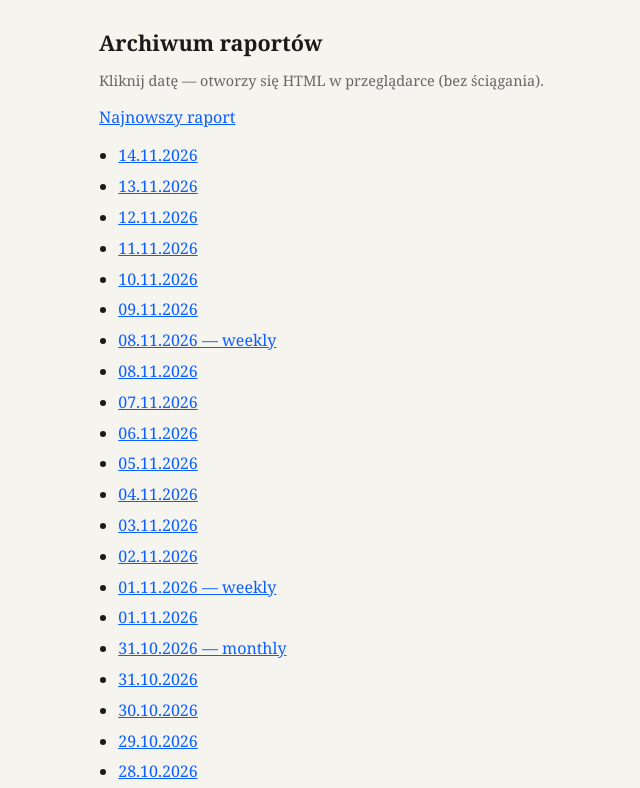
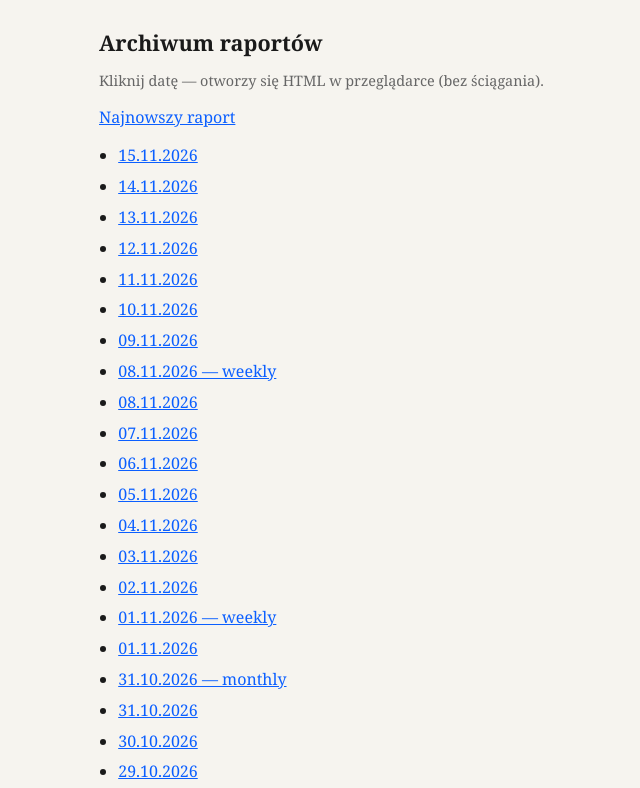
Before and after one commit to daniobozo1234/btc-daily-report, a plain HTML site: page docs/archiwum.html in a window 1280 px wide. Shown: the top 788 px of the page, without its empty margins (261-901 px from the left). Drawn offline with Linux system fonts and the light colour scheme.

Commit message:
report: update archive

```diff
--- a/docs/archiwum.html
+++ b/docs/archiwum.html
@@ -20,6 +20,7 @@
     <p class="muted">Kliknij datę — otworzy się HTML w przeglądarce (bez ściągania).</p>
     <p><a href="https://daniobozo1234.github.io/btc-daily-report/">Najnowszy raport</a></p>
     <ul>
+      <li><a href="report_20261115.html">15.11.2026</a></li>
       <li><a href="report_20261114.html">14.11.2026</a></li>
       <li><a href="report_20261113.html">13.11.2026</a></li>
       <li><a href="report_20261112.html">12.11.2026</a></li>
```
